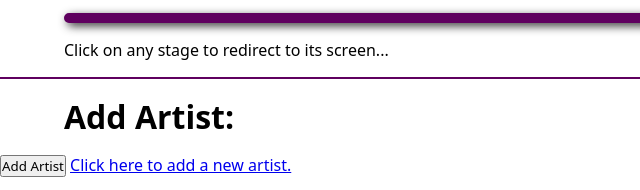
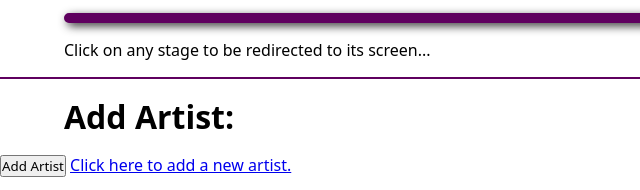
Before and after one commit to Mindo21/fest.io, a website: page public/index.html in a window 1280 px wide. Shown: the part 284-474 px from the top of the page, 0-640 px from the left. Drawn offline with Linux system fonts and the light colour scheme; no server answers.

Commit message:
renamed stage redirected span

```diff
--- a/public/index.html
+++ b/public/index.html
@@ -22,7 +22,7 @@
             <section id="stagesSection">
                 <h2 id="stagesHeading">Stages:</h2>
                 <ul id="stagesList"></ul>
-                <span>Click on any stage to redirect to its screen...</span>
+                <span>Click on any stage to be redirected to its screen...</span>
             </section>
 
             <div class="divider"></div>
```
